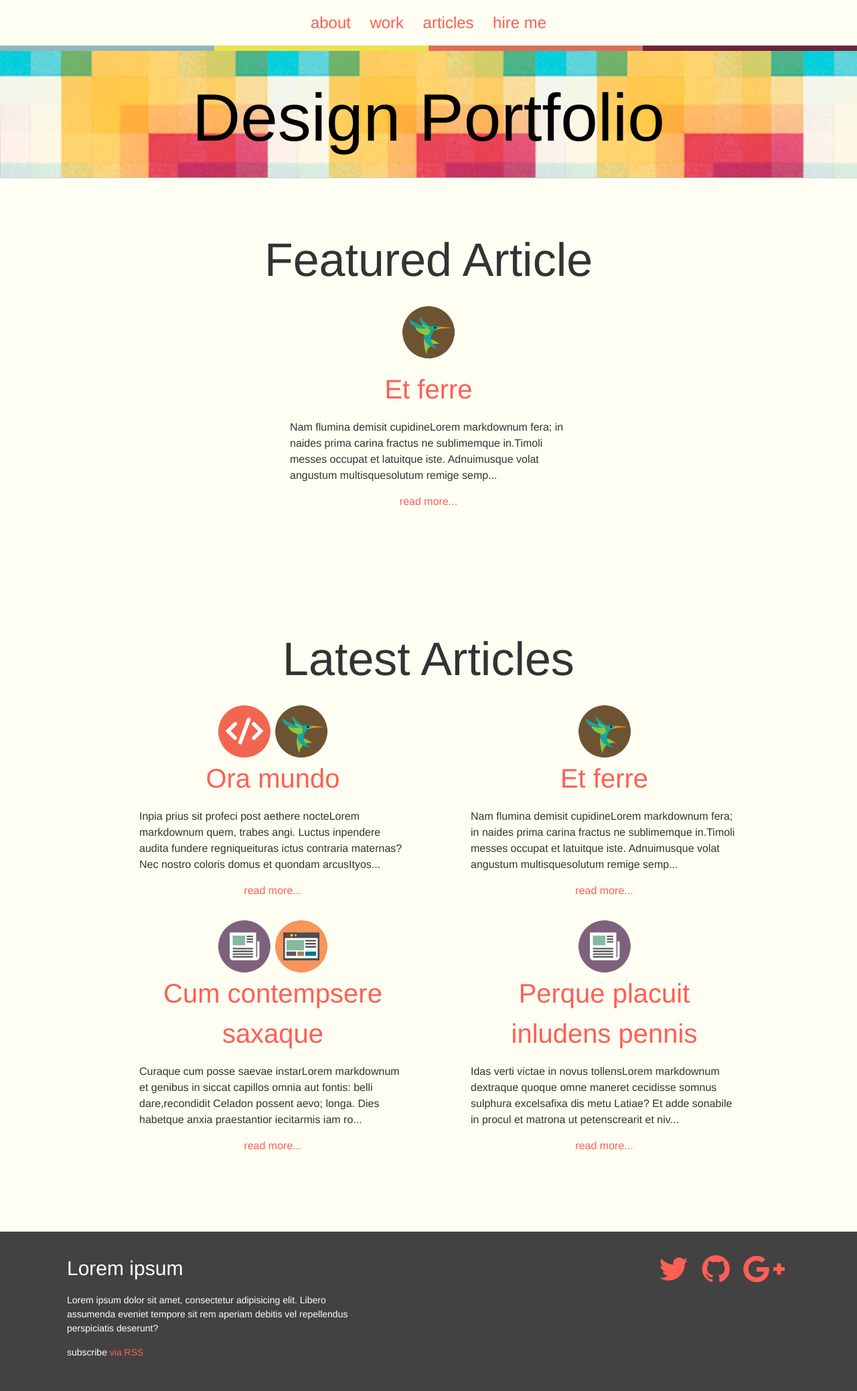
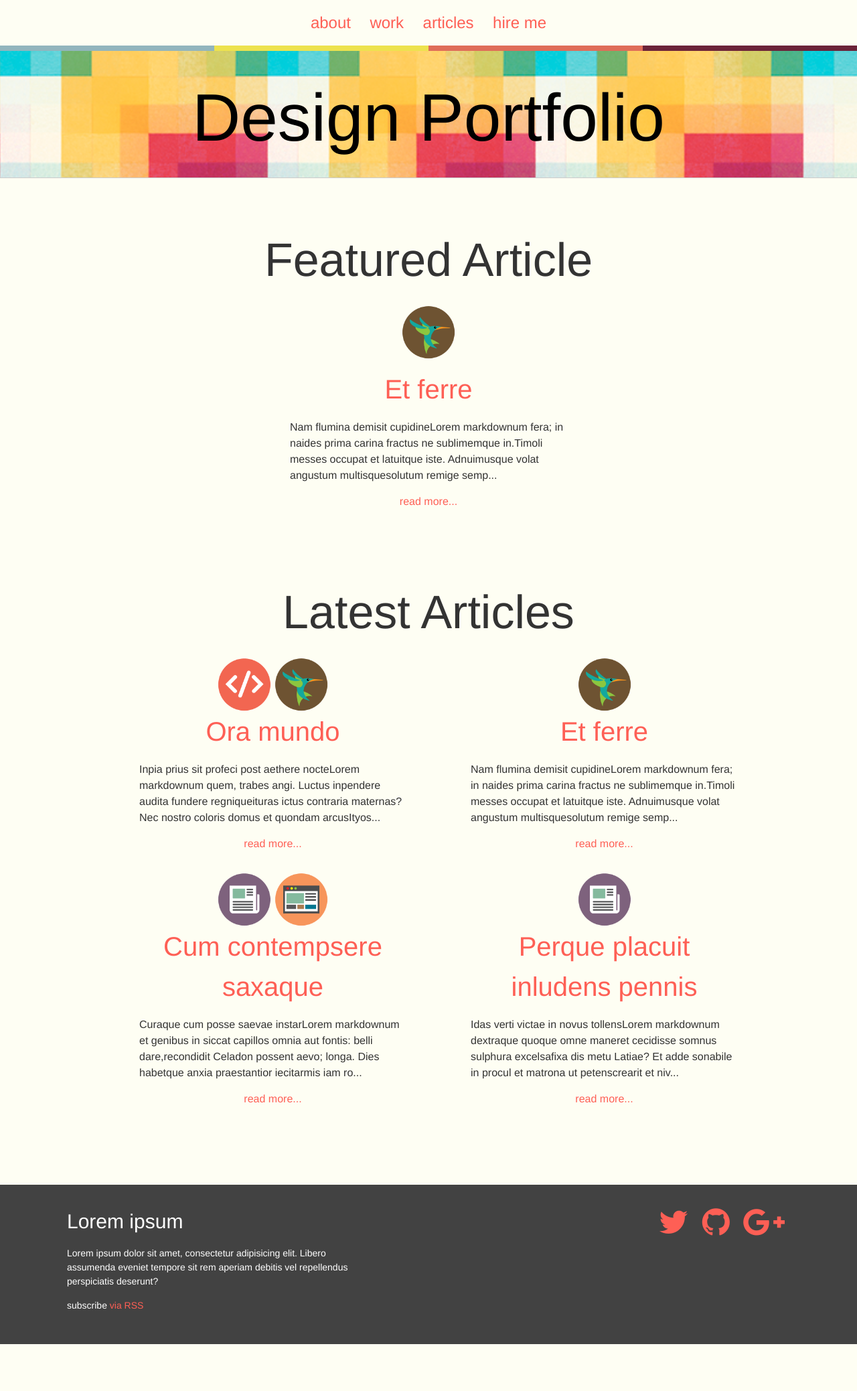
Before and after one commit to smugfox/jekyll-portfolio, a Jekyll site: the page built from index.html, in a window 1280 px wide. Shown: the whole page at 67% size. Built offline with Jekyll 4.4.1, drawn with Linux system fonts in a browser that asks for light colours; nearby versions of some CDN libraries; after the commit the page ends 2007 px from its top, so only the background shows below that.

Commit message:
removed class site-section-last from featured post

```diff
--- a/index.html
+++ b/index.html
@@ -4,7 +4,7 @@ layout: default
 
 <div class="home">
   <!-- section for featured post -->
-  <section class="site-section site-section-last">
+  <section class="site-section">
     <div class="wrapper">
       <h1>Featured Article</h1>
         {% assign count = 0 %}
```
